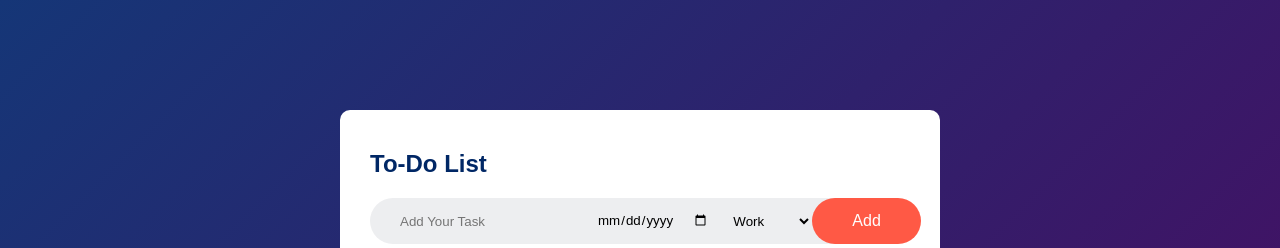
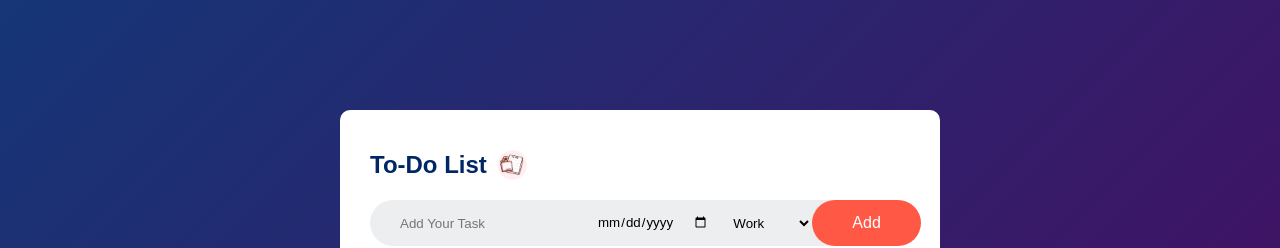
Before and after one commit to ShikshaJaiswal1/ClearTasks---ToDo, a plain HTML site: page index.html in a window 1280 px wide. Shown: the top 248 px of the page. Drawn offline with Linux system fonts and the light colour scheme; the site is published under a folder, as on GitHub Pages, so addresses that start at the root find nothing.

Commit message:
Fixed image path for icons

```diff
--- a/index.html
+++ b/index.html
@@ -9,7 +9,8 @@
 <body>
   <div class="container">
     <div class="todo-app">
-      <h2>To-Do List <img src="/Images/icon.jpg" alt=""></h2>
+        <h2>To-Do List <img src="Images/icon.jpg" alt=""></h2>
+
       <div class="row">
         <input type="text" id="input-box" placeholder="Add Your Task">
         <input type="date" id="due-date">
```
Also changed, not shown: style.css (line endings or trailing spaces).
